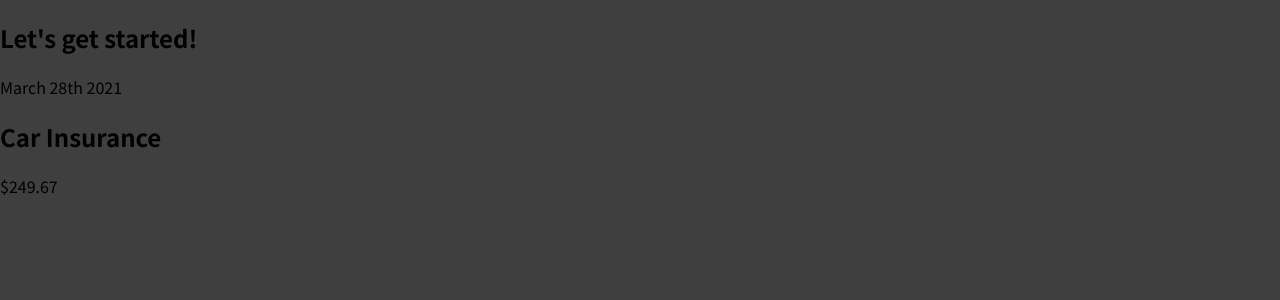
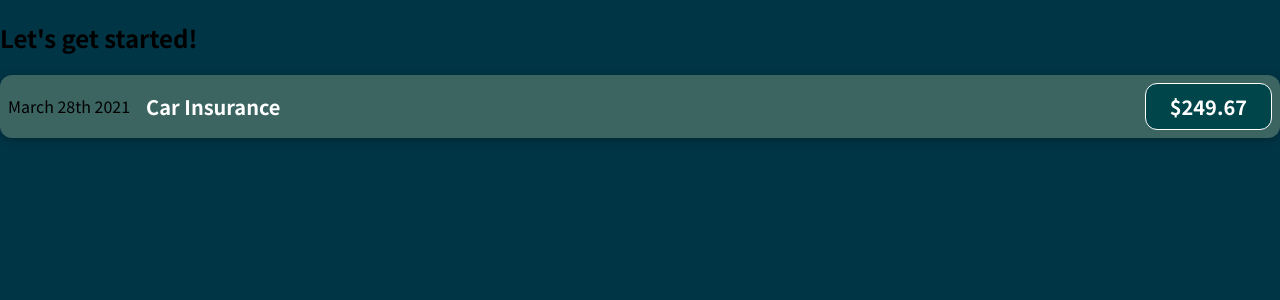
Before and after one commit to thewmking/react-expense-tracker, a JavaScript app: page / in a window 1280 px wide. Shown: the top 300 px of the page. Built offline with nearby package versions, Linux system fonts and the light colour scheme.

Commit message:
Add expense item css

```diff
--- /dev/null
+++ b/src/components/ExpenseItem.css
@@ -0,0 +1,56 @@
+.expense-item {
+  display: flex;
+  justify-content: space-between;
+  align-items: center;
+  box-shadow: 0 2px 8px rgba(0, 0, 0, 0.25);
+  padding: 0.5rem;
+  margin: 1rem 0;
+  border-radius: 12px;
+  background-color: #3c6562;
+}
+
+.expense-item__description {
+  display: flex;
+  flex-direction: column;
+  gap: 1rem;
+  align-items: flex-end;
+  flex-flow: column-reverse;
+  justify-content: flex-start;
+  flex: 1;
+}
+
+.expense-item h2 {
+  color: #3a3a3a;
+  font-size: 1rem;
+  flex: 1;
+  margin: 0 1rem;
+  color: white;
+}
+
+.expense-item__price {
+  font-size: 1rem;
+  font-weight: bold;
+  color: white;
+  background-color: #00454a;
+  border: 1px solid white;
+  padding: 0.5rem;
+  border-radius: 12px;
+}
+
+@media (min-width: 580px) {
+  .expense-item__description {
+    flex-direction: row;
+    align-items: center;
+    justify-content: flex-start;
+    flex: 1;
+  }
+
+  .expense-item__description h2 {
+    font-size: 1.25rem;
+  }
+
+  .expense-item__price {
+    font-size: 1.25rem;
+    padding: 0.5rem 1.5rem;
+  }
+}
--- a/src/components/ExpenseItem.js
+++ b/src/components/ExpenseItem.js
@@ -1,10 +1,12 @@
+import './ExpenseItem.css';
+
 function ExpenseItem() {
   return (
-    <div>
+    <div className='expense-item'>
       <div>March 28th 2021</div>
-      <div>
+      <div className='expense-item__description'>
         <h2>Car Insurance</h2>
-        <div>$249.67</div>
+        <div className='expense-item__price'>$249.67</div>
       </div>
     </div>
   );
--- a/src/index.css
+++ b/src/index.css
@@ -10,5 +10,13 @@
 
 body {
   margin: 0;
-  background-color: #3f3f3f;
+  background-color: #003545;
 }
+
+
+/*
+  dark: #003545
+  darkish: #00454a
+  lightish: #3c6562
+  red: #ed6363
+ */
```
